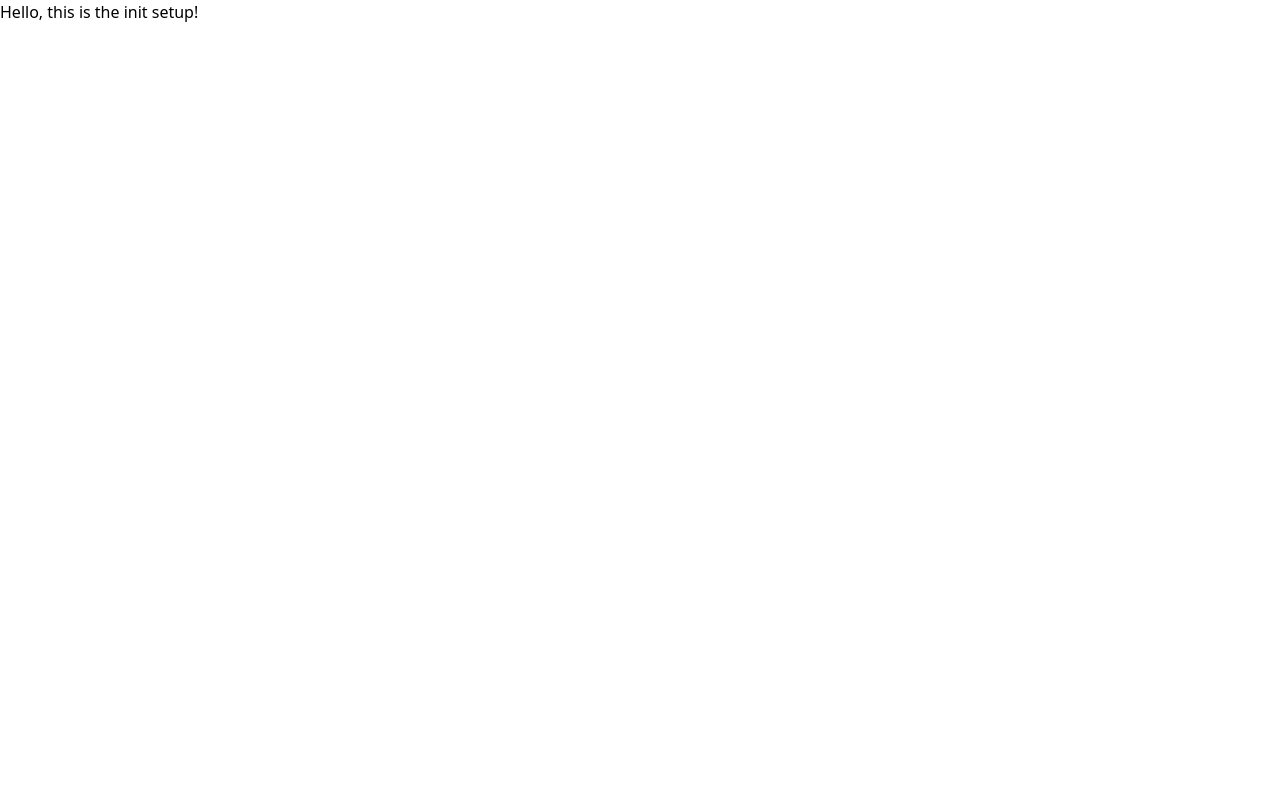
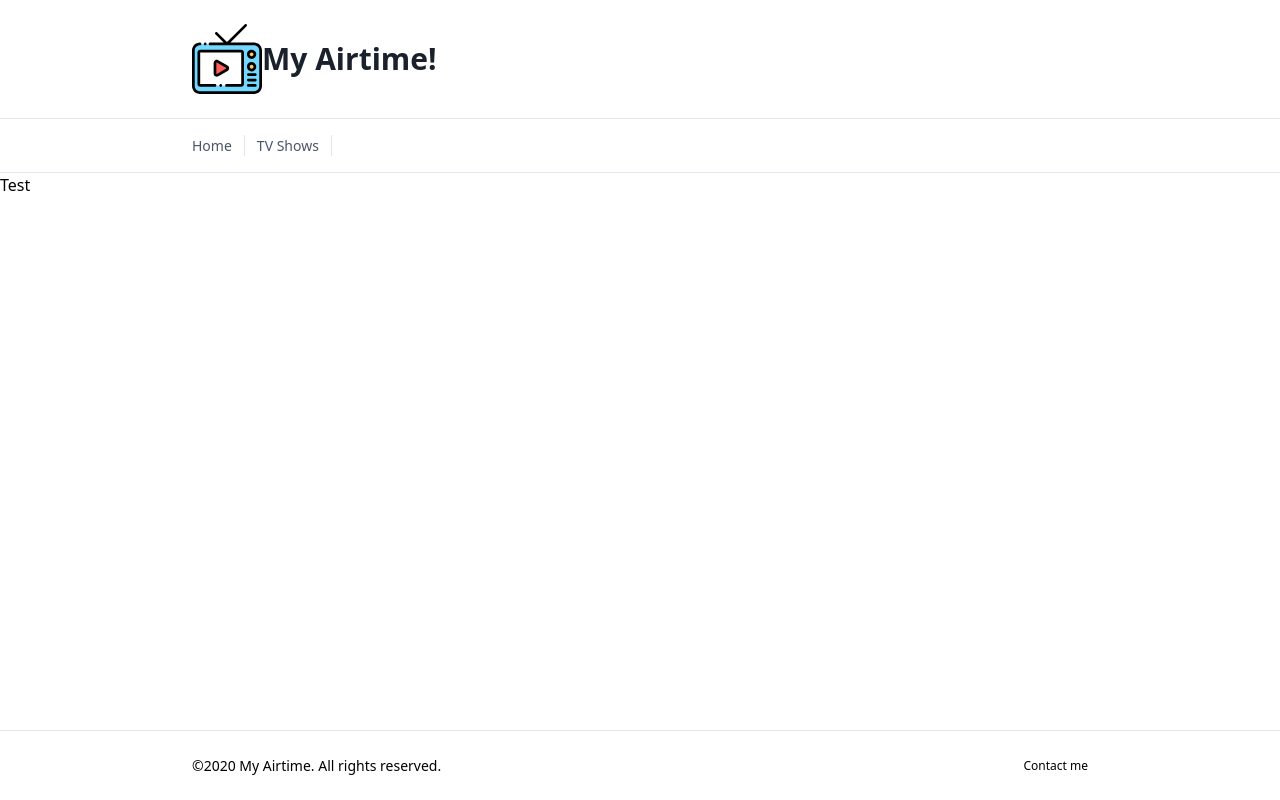
Before and after one commit to emilianofant/my-airtime, a Next.js app: page / in a window 1280 px wide. Built offline with nearby package versions, Linux system fonts and the light colour scheme.

Commit message:
feat: added layout component, added svg lib

```diff
--- /dev/null
+++ b/next.config.js
@@ -0,0 +1,13 @@
+module.exports = {
+  webpack(config) {
+    config.module.rules.push({
+      test: /\.svg$/,
+      issuer: {
+        test: /\.(js|ts)x?$/,
+      },
+      use: ['@svgr/webpack'],
+    });
+
+    return config;
+  },
+};
--- /dev/null
+++ b/src/components/layout/layout.module.css
@@ -0,0 +1,3 @@
+.icon {
+  width: 70px;
+}
--- /dev/null
+++ b/src/components/layout/layout.tsx
@@ -0,0 +1,63 @@
+import Head from 'next/head';
+import Link from 'next/link';
+import styles from './layout.module.css';
+import TvSvg from '../../../public/watching-tv.svg';
+
+export const siteTitle = 'My Airtime - TV Shows database';
+
+interface LayoutProps {
+  children: JSX.Element;
+}
+
+export default function Layout(props: LayoutProps): JSX.Element {
+  return (
+    <div className="flex flex-col h-screen justify-between">
+      <Head>
+        <link rel="icon" href="/favicon.ico" />
+        <meta name="description" content="Search over `themoviedb` for your favorite TV shows!" />
+        <meta name="og:title" content={siteTitle} />
+      </Head>
+      <header className="w-full px-6 bg-white">
+        <div className="container mx-auto max-w-4xl md:flex justify-between items-center">
+          <Link href="/">
+            <a className="block py-6 w-full text-center md:text-left md:w-auto text-gray-dark no-underline flex justify-center items-center">
+              <TvSvg className={styles.icon} />
+              <h1 className="text-2xl font-bold leading-7 text-gray-900 sm:text-3xl sm:leading-9 sm:truncate">
+                My Airtime!
+              </h1>
+            </a>
+          </Link>
+          <div className="w-full md:w-auto text-center md:text-right"></div>
+        </div>
+      </header>
+      <nav className="w-full bg-white md:pt-0 px-6 relative z-20 border-t border-b border-gray-light">
+        <div className="container mx-auto max-w-4xl md:flex justify-between items-center text-sm md:text-md md:justify-start">
+          <div className="w-full md:w-1/2 text-center md:text-left py-4 flex flex-wrap justify-center items-stretch md:justify-start md:items-start">
+            <Link href="/">
+              <a className="px-2 md:pl-0 md:mr-3 md:pr-3 text-gray-700 no-underline md:border-r border-gray-light">
+                Home
+              </a>
+            </Link>
+            <Link href="/">
+              <a className="px-2 md:pl-0 md:mr-3 md:pr-3 text-gray-700 no-underline md:border-r border-gray-light">
+                TV Shows
+              </a>
+            </Link>
+          </div>
+          <div className="w-full md:w-1/2 text-center md:text-right"></div>
+        </div>
+      </nav>
+      <main className="mb-auto h-10">{props.children}</main>
+      <footer className="w-full bg-white px-6 border-t">
+        <div className="container mx-auto max-w-4xl py-6 flex flex-wrap md:flex-no-wrap justify-between items-center text-sm">
+          &copy;2020 My Airtime. All rights reserved.
+          <div className="pt-4 md:p-0 text-center md:text-right text-xs">
+            <Link href="/">
+              <a className="text-black no-underline hover:underline ml-4">Contact me</a>
+            </Link>
+          </div>
+        </div>
+      </footer>
+    </div>
+  );
+}
--- /dev/null
+++ b/src/lib/custom.d.ts
@@ -0,0 +1,4 @@
+declare module '*.svg' {
+  const content: React.FunctionComponent<React.SVGAttributes<SVGElement>>;
+  export default content;
+}
--- a/src/pages/index.tsx
+++ b/src/pages/index.tsx
@@ -1,10 +1,15 @@
 import { GetStaticProps, GetStaticPaths } from 'next';
+import Layout from '../components/layout/layout';
 
 // eslint-disable-next-line @typescript-eslint/no-empty-interface
 interface PageProps {}
 
 const IndexPage: React.FC<PageProps> = () => {
-  return <h1>Hello, this is the init setup!</h1>;
+  return (
+    <Layout>
+      <h1>Test</h1>
+    </Layout>
+  );
 };
 
 export const getStaticProps: GetStaticProps = async (context) => {
--- a/tsconfig.json
+++ b/tsconfig.json
@@ -22,6 +22,7 @@
     "next-env.d.ts",
     "**/*.ts",
     "**/*.tsx",
+    "src/lib/custom.d.ts"
    ],
   "exclude": [
     "node_modules"
```
Also changed, not shown: package.json (+7 -6 lines), public/watching-tv.svg (added), 1 other file (tests, documents, lock files or other folders).
